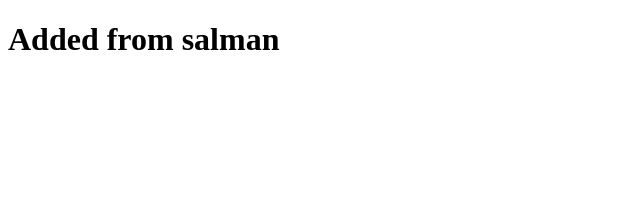
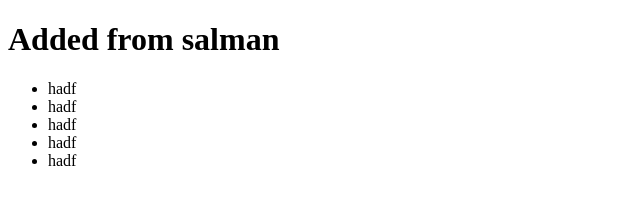
Before and after one commit to devwithfarshi/kayes-vai, a plain HTML site: page index.html in a window 1280 px wide. Shown: the whole page, without its empty margins (0-640 px from the left). Drawn offline with Linux system fonts and the light colour scheme.

Commit message:
ul add
jthtrgiuojrgiae

```diff
--- a/index.html
+++ b/index.html
@@ -7,5 +7,12 @@
   </head>
   <body>
     <h1>Added from salman</h1>
+    <ul>
+      <li>hadf</li>
+      <li>hadf</li>
+      <li>hadf</li>
+      <li>hadf</li>
+      <li>hadf</li>
+    </ul>
   </body>
 </html>
```
